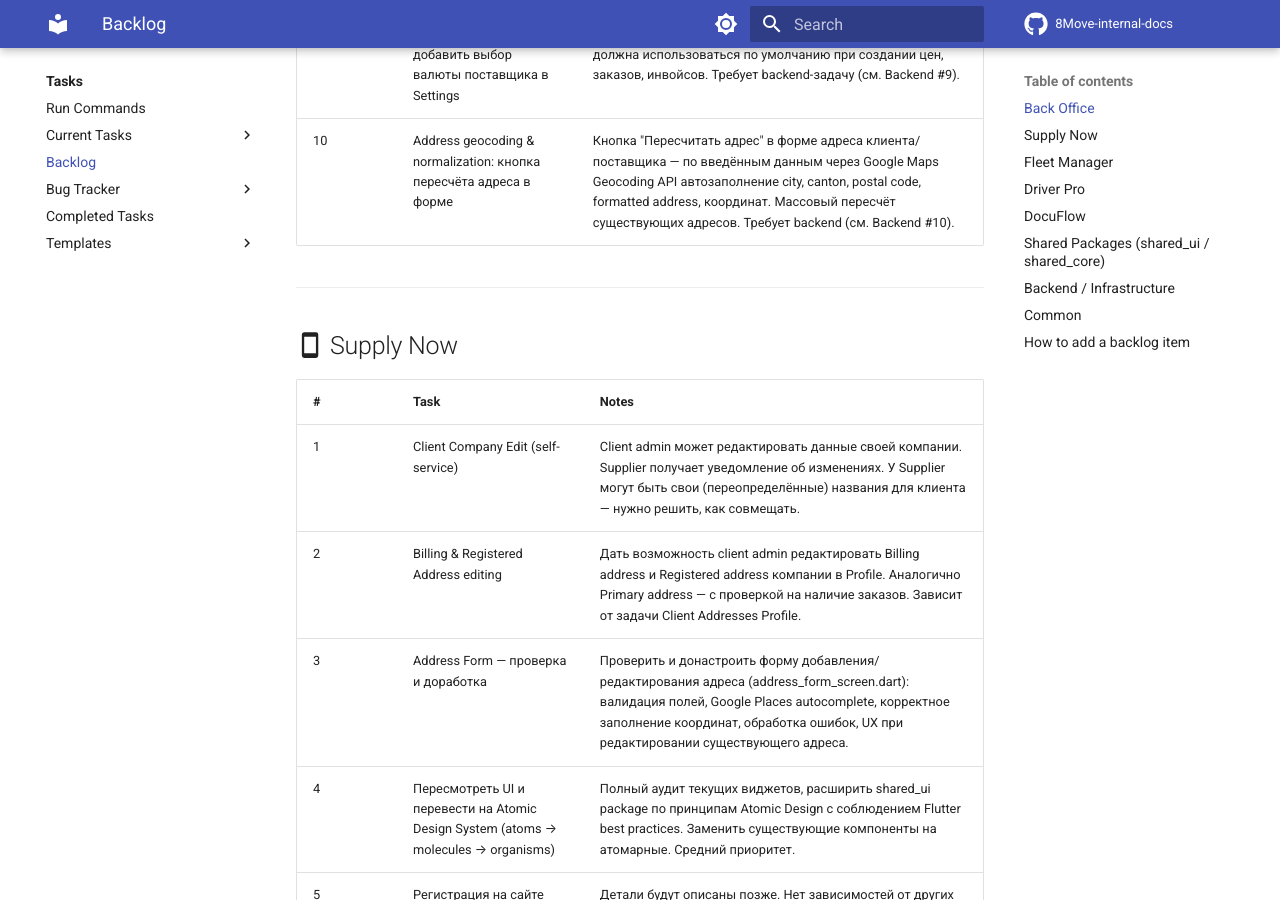
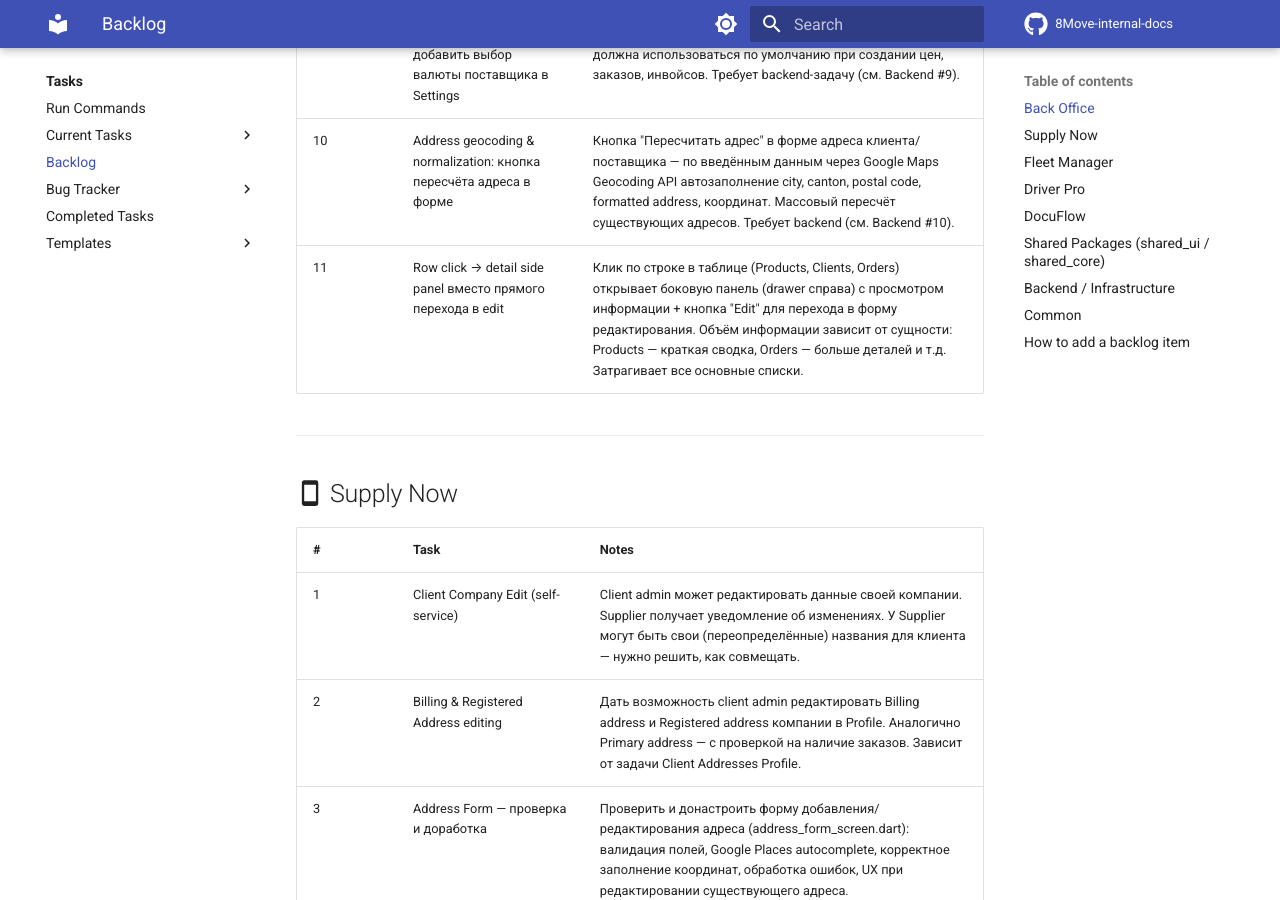
Before and after one commit to MaxShytov/8Move-internal-docs, an MkDocs documentation site: the page built from docs/tasks/backlog.md, in a window 1280 px wide and 900 px high, scrolled down 1712 px. Built offline with MkDocs 1.6.1 and Material for MkDocs 9.7.7, drawn with Linux system fonts in a browser that asks for light colours; comment, search, counter and statistics services are not loaded.

Commit message:
backlog: add detail side panel for row click (Back Office #11)
Co-Authored-By: Claude Opus 4.6 <noreply@anthropic.com>

```diff
--- a/docs/tasks/backlog.md
+++ b/docs/tasks/backlog.md
@@ -21,6 +21,7 @@ Ideas and planned tasks that are not yet in active development. When a task move
 | 8 | Delivery zone assignment map — интерактивная карта назначения зон доставки клиентам | На форме редактирования зон доставки показывать карту с клиентами: зелёные — с установленной зоной, красные — без зоны. Дать возможность назначать/менять зону прямо из карты (клик по клиенту → выбор зоны). |
 | 9 | Supplier default currency: добавить выбор валюты поставщика в Settings | UI для выбора валюты в настройках поставщика. Валюта должна использоваться по умолчанию при создании цен, заказов, инвойсов. Требует backend-задачу (см. Backend #9). |
 | 10 | Address geocoding & normalization: кнопка пересчёта адреса в форме | Кнопка "Пересчитать адрес" в форме адреса клиента/поставщика — по введённым данным через Google Maps Geocoding API автозаполнение city, canton, postal code, formatted address, координат. Массовый пересчёт существующих адресов. Требует backend (см. Backend #10). |
+| 11 | Row click → detail side panel вместо прямого перехода в edit | Клик по строке в таблице (Products, Clients, Orders) открывает боковую панель (drawer справа) с просмотром информации + кнопка "Edit" для перехода в форму редактирования. Объём информации зависит от сущности: Products — краткая сводка, Orders — больше деталей и т.д. Затрагивает все основные списки. |
 
 ---
 
```
